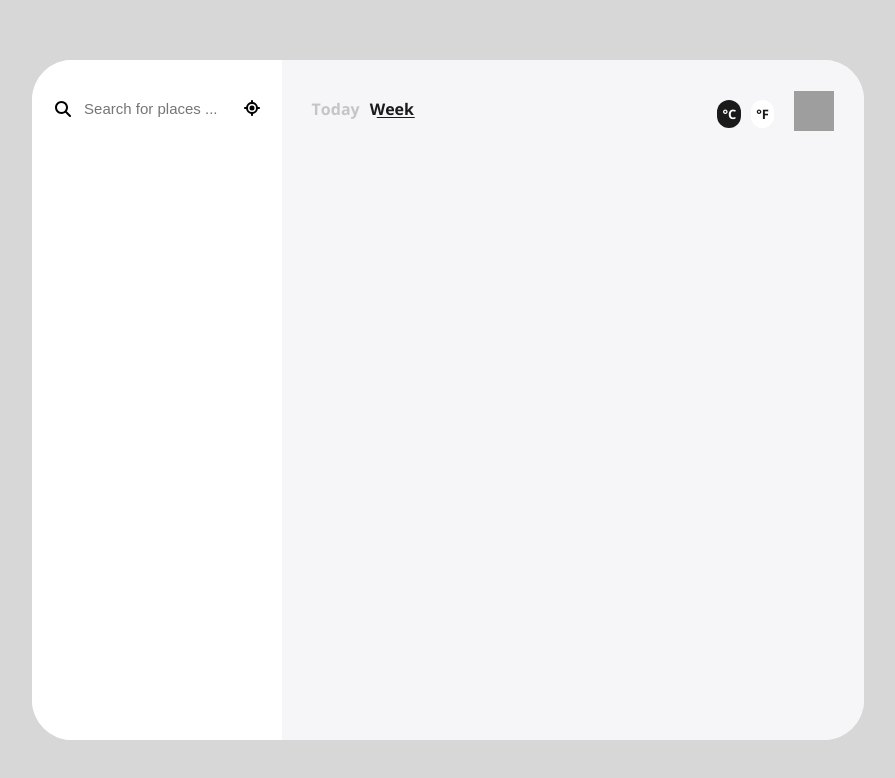
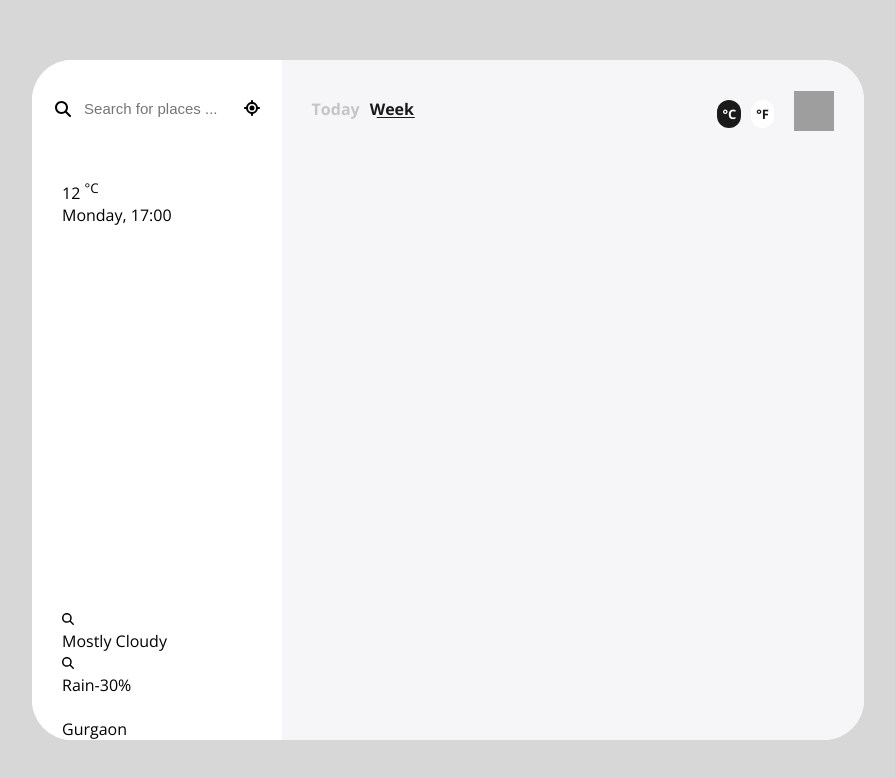
Before and after one commit to vishwajeet161/Angular-basic-projects, an Angular app in the folder weather-app/: page / in a window 1280 px wide. Shown: the top 778 px of the page, without its empty margins (192-1087 px from the left). Built offline with nearby package versions, Linux system fonts and the light colour scheme; grey boxes are pictures that could not be loaded.

Commit message:
Worked on left-container content box

```diff
--- a/weather-app/src/app/left-container/left-container.component.html
+++ b/weather-app/src/app/left-container/left-container.component.html
@@ -4,5 +4,27 @@
         <div class="search-input"><input type="text" placeholder="Search for places ..."></div>
         <div class="location-icon"><fa-icon class="fa-sn" [icon]="faLocation"></fa-icon></div>
     </div>
-    <div class="left-container-content-box"></div>
+    <div class="left-container-content-box">
+        <div class="left-container-temp-data">
+            <div class="left-container-temp-img"><img src="" alt=""></div>
+            <div class="left-container-temp-value">12 <sup>°C</sup></div>
+            <div class="left-container-day-time">Monday, 17:00</div>
+        </div>
+        <div class="dividing-line"></div>
+        <div class="left-container-other-details">
+            <div class="left-container-temp-summary">
+                <div class="left-container-temp-summary-phrase-img"><fa-icon class="fa-xs" [icon]="faMagnifyingGlass"></fa-icon></div>
+                <div class="left-container-temp-summary-value">Mostly Cloudy</div>
+            </div>
+            <div class="left-container-rain-stats">
+                <div class="left-container-rain-stats-img"><fa-icon class="fa-xs" [icon]="faMagnifyingGlass"></fa-icon></div>
+                <div class="left-container-rain-stats-value">Rain-30%</div>
+            </div>
+            <div class="left-container-location-details">
+                <div class="left-container-location-img"><img src="" alt=""></div>
+                <div class="left-container-location-name">Gurgaon</div>
+            </div>
+
+        </div>
+    </div>
 </div>
--- a/weather-app/src/app/left-container/left-container.component.scss
+++ b/weather-app/src/app/left-container/left-container.component.scss
@@ -1,11 +1,12 @@
-.left-container{
+.left-container {
     height: 100%;
     width: 100%;
     display: flex;
     flex-direction: column;
 }
+
 //CSS for Nav bar of left container
-.left-container-nav-bar{
+.left-container-nav-bar {
     flex: 2;
     display: flex;
     flex-direction: row;
@@ -13,36 +14,61 @@
     align-items: center;
     // background-color: blue;
 }
-.search-icon{
+
+//CSS for search bar of left container
+.search-icon {
     flex: 2;
     text-align: right;
     margin-right: 5px;
 }
-.search-input{
+
+.search-input {
     flex: 8;
 }
-.search-input input{
+
+.search-input input {
     width: 100%;
     border: none;
     padding: 8px;
     font-size: 15px;
     color: black;
 }
-.location-icon{
+
+//CSS for location box of left container
+.location-icon {
     flex: 2;
     text-align: center;
     margin-top: -2px;
     margin-right: 10px;
 }
-.location-icon fa-sn{
+
+.location-icon fa-sn {
     padding: 2px 5px 2px 5px;
     background-color: #f6f6f6;
     border-radius: 500px;
 }
 
+/*==============================================================*/
+
 //CSS for content box of left container
-.left-container-content-box{
+.left-container-content-box {
     flex: 12;
     display: flex;
-    // background-color: red;
+    margin-left: 30px;
+    margin-right: 30px;
+    flex-direction: column;
 }
+
+/* Temperature Data: Image, value and Dat-Time */
+.left-container-temp-data {
+    flex: 1;
+    display: flex;
+    flex-direction: column;
+}
+
+/* Temperature Details: Summary Phrase, Rain value, Location Image and Location Details */
+.left-container-other-data {
+    flex: 1;
+    display: flex;
+    flex-direction: column;
+}
```
